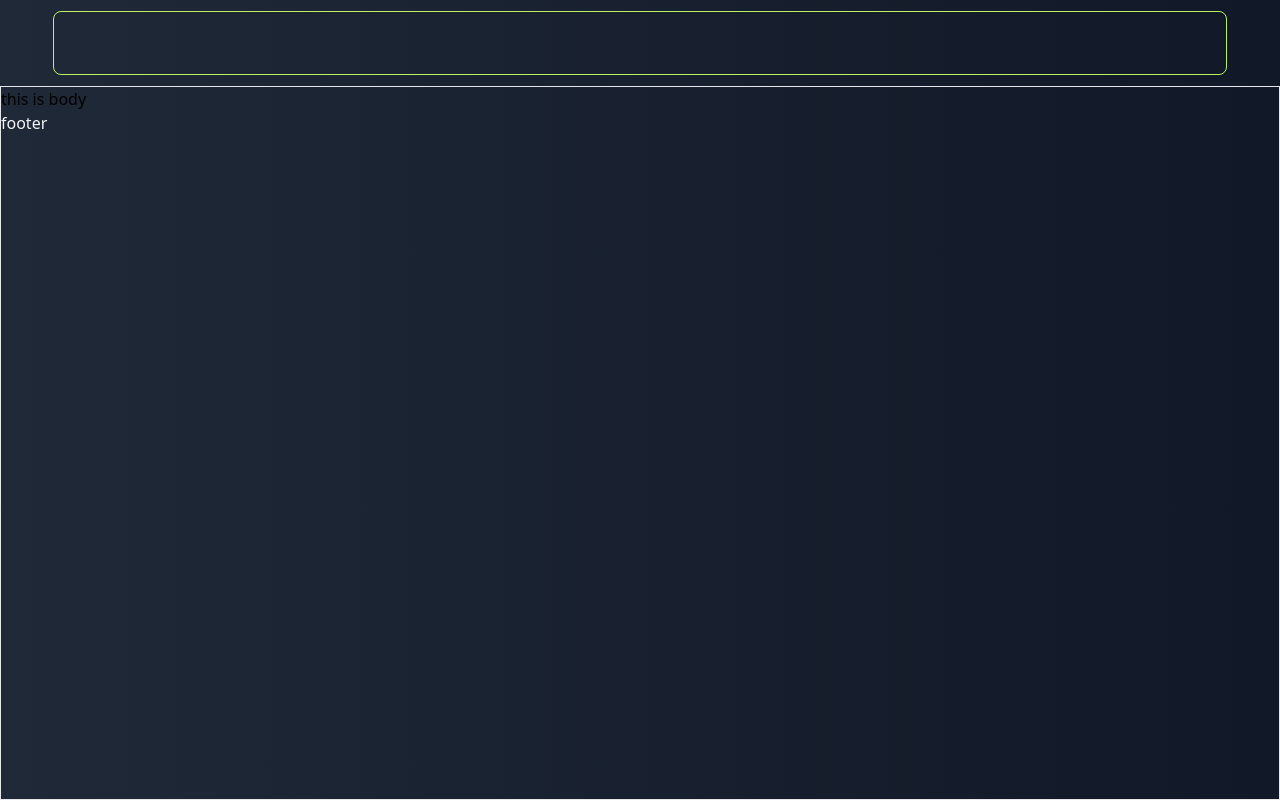
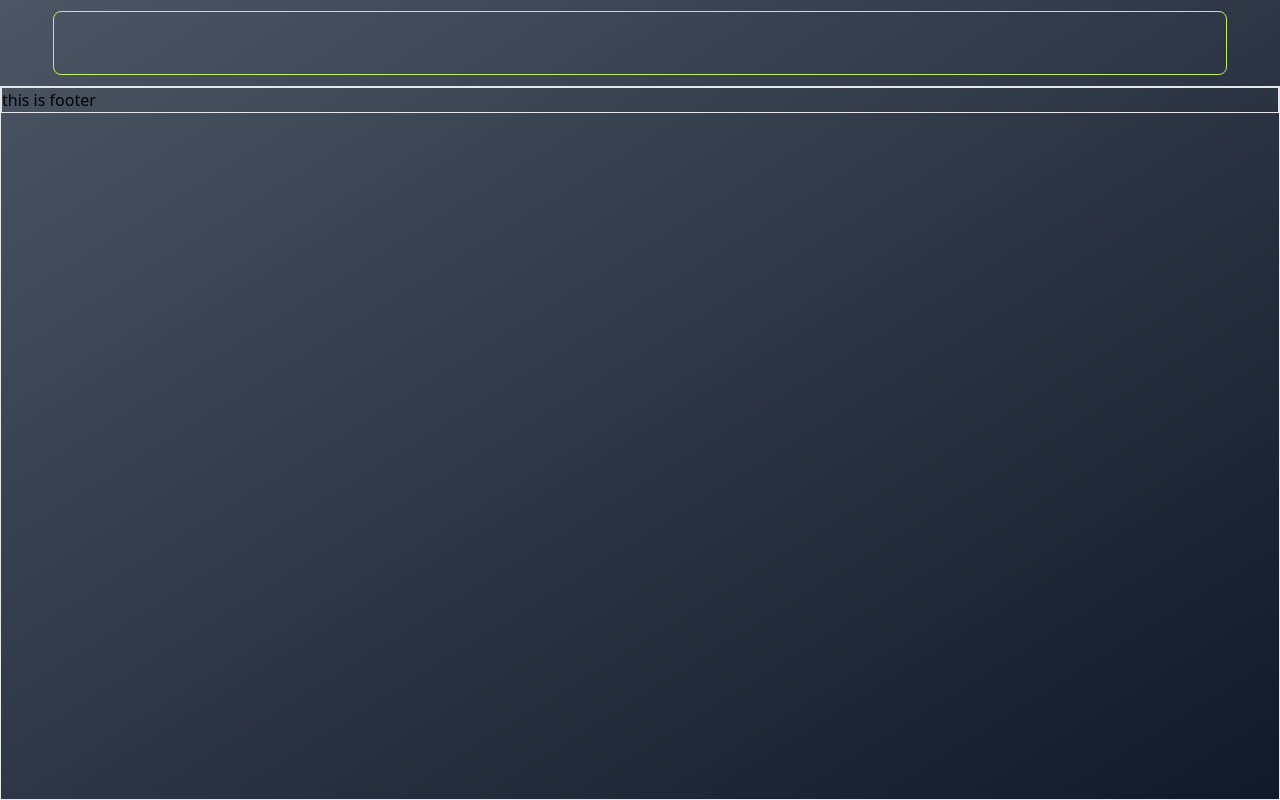
Before and after one commit to neomn/easyiot_home_service, a Vue app in the folder src/: page / in a window 1280 px wide. Built offline with nearby package versions, Linux system fonts and the light colour scheme.

Commit message:
style: lower the bg dark color

```diff
--- a/src/src/components/Background.vue
+++ b/src/src/components/Background.vue
@@ -1,5 +1,5 @@
 <template>
-  <div class="bg-gradient-to-r from-gray-800 to-gray-900 " >
+  <div class="bg-gradient-to-br  from-gray-600 to-gray-900 " >
     <div class=" invisible border w-44 h-44 m-8 rounded-full  "></div>
   </div>
 </template>
--- a/src/src/components/MyBody.vue
+++ b/src/src/components/MyBody.vue
@@ -1,7 +1,6 @@
 <template>
-  <div>
-    this is body
-    <MyFooter/>
+  <div class="flex flex-col">
+    <MyFooter class="justify-self-end w-full"/>
   </div>
 </template>
 
--- a/src/src/components/MyFooter.vue
+++ b/src/src/components/MyFooter.vue
@@ -1,5 +1,7 @@
 <template>
-  <div class="text-gray-100">
-    <h1>footer</h1>
+  <div class="flex">
+    <div class="w-full border">
+      this is footer
+    </div>
   </div>
 </template>
```
